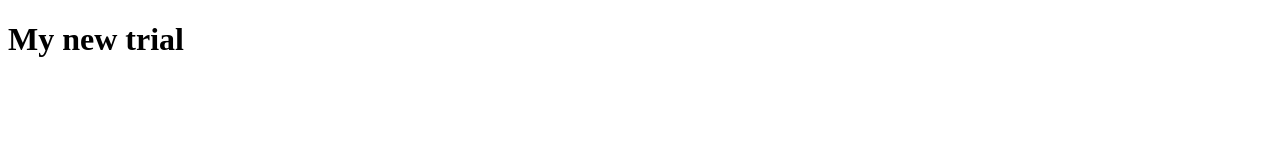
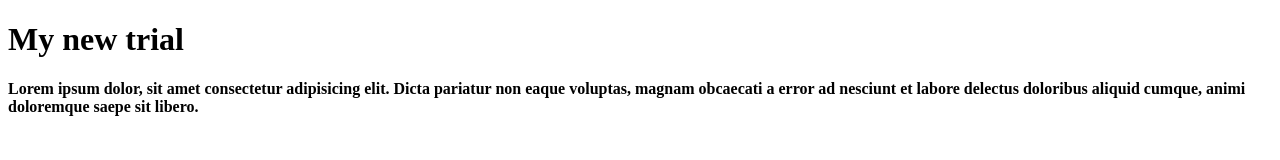
Before and after one commit to andrii-kuznichenko/git-flow-practice, a plain HTML site: page index.html in a window 1280 px wide. Drawn offline with Linux system fonts and the light colour scheme.

Commit message:
Commit message

```diff
--- a/index.html
+++ b/index.html
@@ -7,6 +7,9 @@
 </head>
 <body>
     <h1>My new trial</h1>
+    <h4>Lorem ipsum dolor, sit amet consectetur adipisicing elit.
+         Dicta pariatur non eaque voluptas, magnam obcaecati a error ad nesciunt et
+          labore delectus doloribus aliquid cumque, animi doloremque saepe sit libero.</h4>
 
 </body>
 </html>
```
